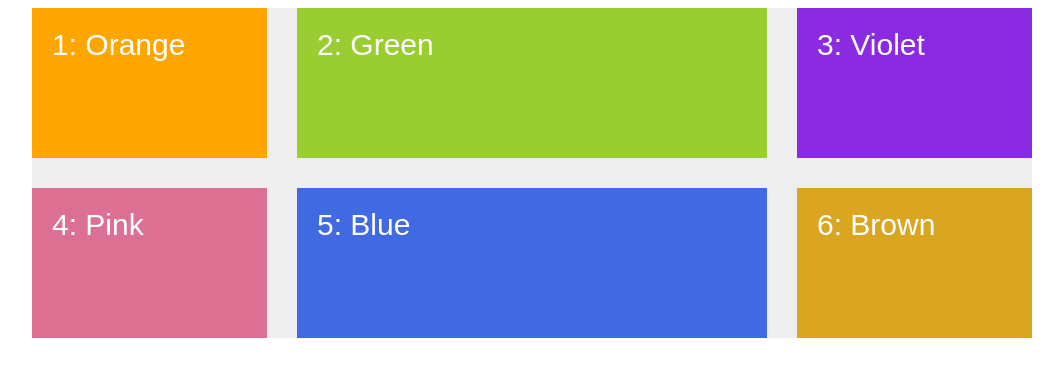
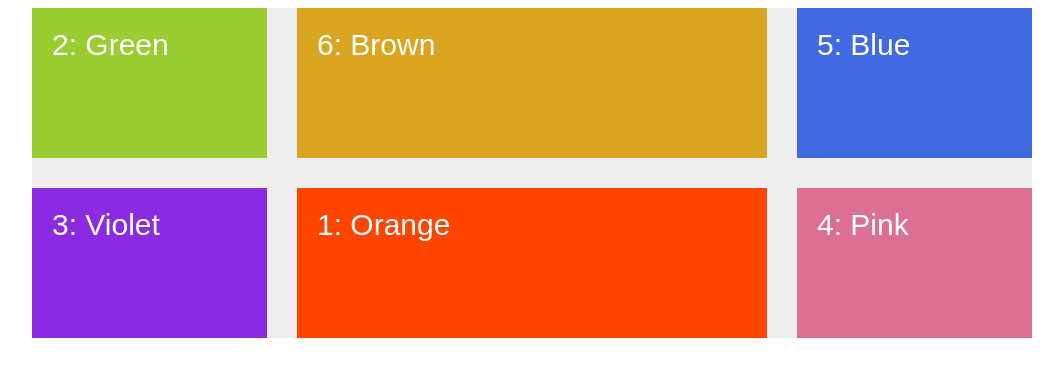
Before and after one commit to SOunit/grid-layout-practice, a website: page 02-jonas-css/src/index.html in a window 1280 px wide. Shown: the whole page, without its empty margins (108-1171 px from the left). Drawn offline with nearby package versions, Linux system fonts and the light colour scheme.

Commit message:
add samples

```diff
--- a/02-jonas-css/src/style.scss
+++ b/02-jonas-css/src/style.scss
@@ -20,7 +20,16 @@
   color: white;
 
   &--1 {
-    background-color: orange;
+    background-color: orangered;
+
+    // syntax1
+    // grid-row-start: 2;
+    // grid-row-end: 3;
+    // grid-column-start: 2;
+    // grid-column-end: 3;
+
+    grid-row: 2 / 3;
+    grid-column: 2/3;
   }
   &--2 {
     background-color: yellowgreen;
@@ -33,8 +42,17 @@
   }
   &--5 {
     background-color: royalblue;
+
+    // syntax2
+    // grid-row: 1 / 2;
+    // grid-column: 3 /4;
+
+    // syntax3
+    grid-area: 1 / 3 / 2 / 4;
   }
   &--6 {
     background-color: goldenrod;
+    grid-row: 1 / 2;
+    grid-column: 2 / 3;
   }
 }
```
Also changed, not shown: 02-jonas-css/src/style.css.
